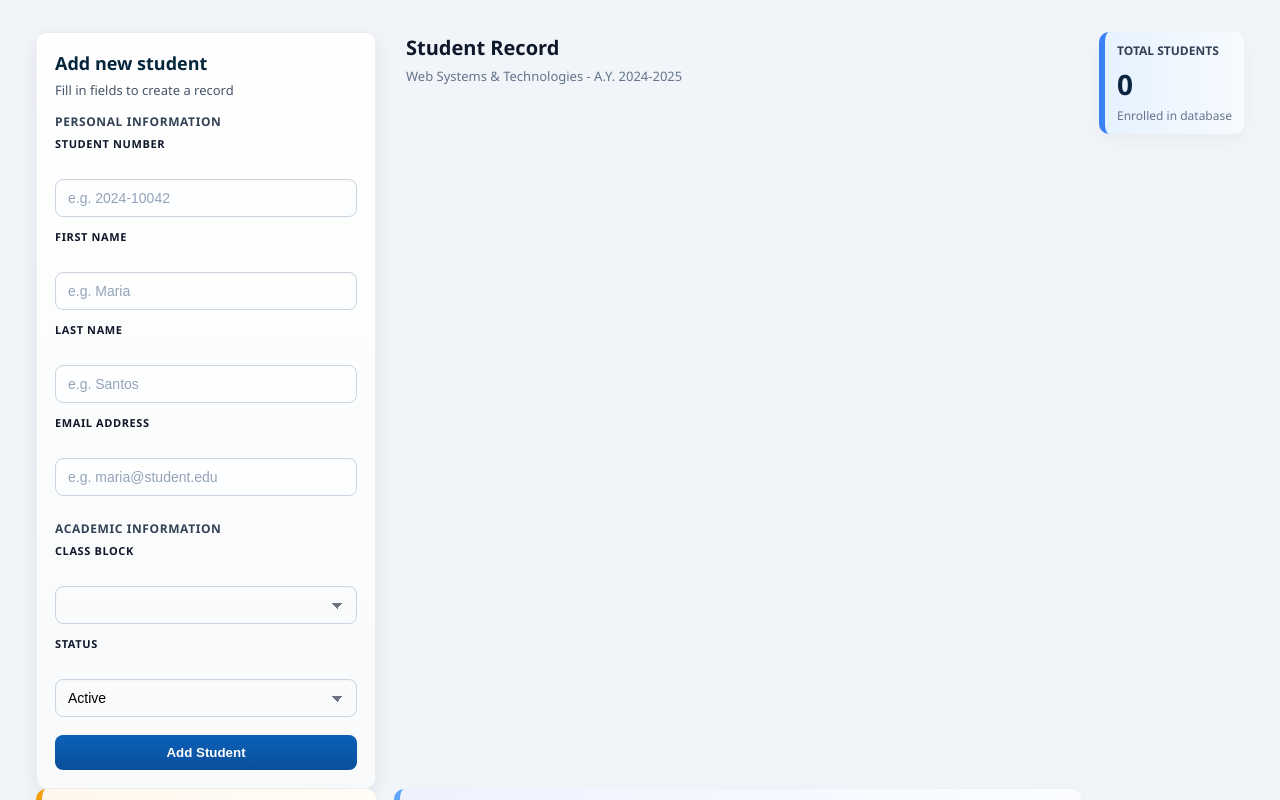
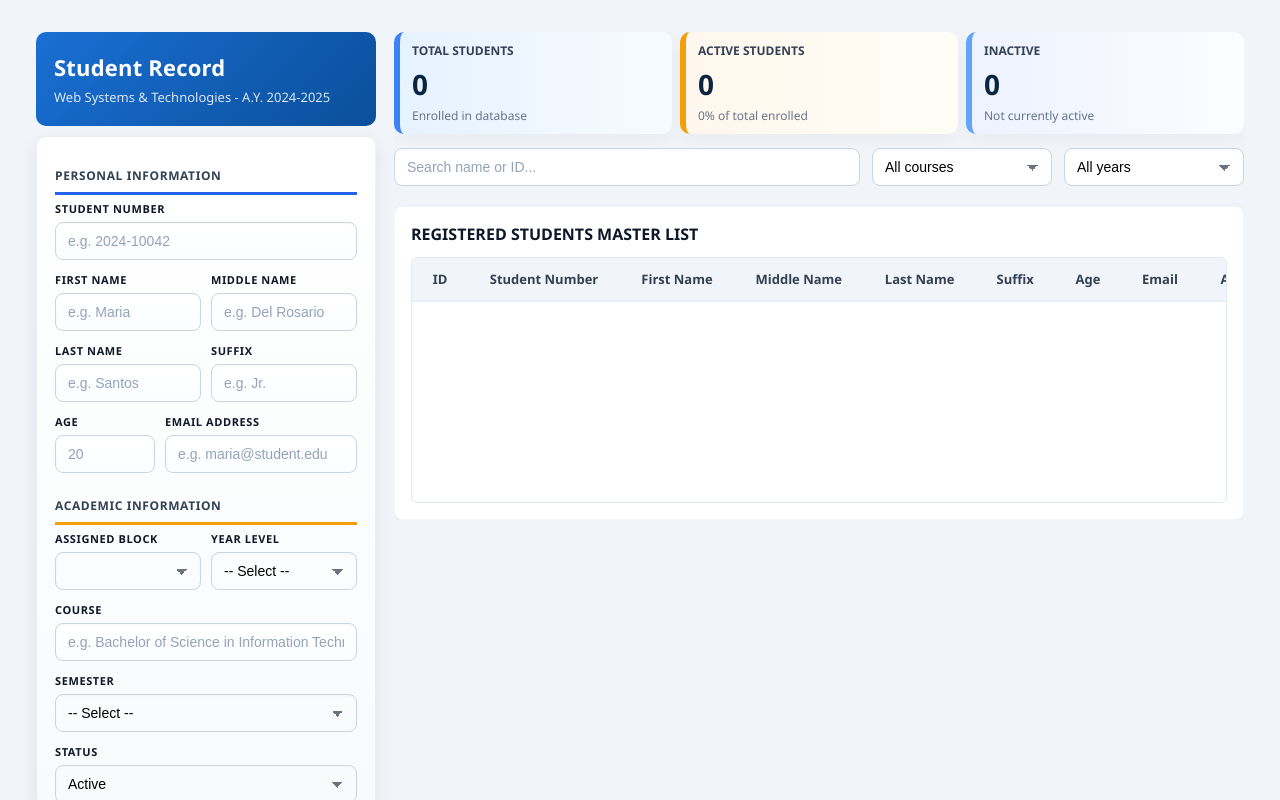
Before and after one commit to kyrioooos/websys, a website: page index.html in a window 1280 px wide. Drawn offline with Linux system fonts and the light colour scheme; no server answers.

Commit message:
Update index.html

```diff
--- a/index.html
+++ b/index.html
@@ -8,81 +8,150 @@
 </head>
 <body>
     <div class="container">
-        <div class="box-container">
-            <form id="studentForm">
-                <h1>Add new student</h1>
-                <p>Fill in fields to create a record</p>
 
-                <h2>PERSONAL INFORMATION</h2>
-                <label for="studentNum">STUDENT NUMBER</label><br>
-                <input type="text" id="studentNum" name="studentNum" placeholder="e.g. 2024-10042" required><br>
+        <div class="box-container-wrapper">
 
-                <label for="fn">FIRST NAME</label><br>
-                <input type="text" id="fn" name="fn" placeholder="e.g. Maria" required><br>
-
-                <label for="ln">LAST NAME</label><br>
-                <input type="text" id="ln" name="ln" placeholder="e.g. Santos" required><br>
-
-                <label for="mail">EMAIL ADDRESS</label><br>
-                <input type="email" id="mail" name="mail" placeholder="e.g. maria@student.edu" required><br>
-
-                <h2>ACADEMIC INFORMATION</h2>
-                <label for="blockId">CLASS BLOCK</label><br>
-                <select name="blockId" id="blockId" required></select><br>
-
-                <label for="status">STATUS</label><br>
-                <select name="status" id="status" required>
-                    <option value="Active">Active</option>
-                    <option value="Inactive">Inactive</option>
-                </select><br>
-
-                <button type="submit">Add Student</button>
-            </form>
-        </div>
-
-        <div class="header">
+            <div class="title-box">
                 <h1>Student Record</h1>
                 <p>Web Systems & Technologies - A.Y. 2024-2025</p>
             </div>
 
+            <form id="studentForm">
+                <div class="box-container">
+
+                    <h2 class="section-personal">PERSONAL INFORMATION</h2>
+
+                    <label for="studentNum">STUDENT NUMBER</label>
+                    <input type="text" id="studentNum" name="studentNum" placeholder="e.g. 2024-10042" required>
+
+                    <div class="form-row">
+                        <div class="col">
+                            <label for="fn">FIRST NAME</label>
+                            <input type="text" id="fn" name="fn" placeholder="e.g. Maria" required>
+                        </div>
+                        <div class="col">
+                            <label for="mn">MIDDLE NAME</label>
+                            <input type="text" id="mn" name="mn" placeholder="e.g. Del Rosario">
+                        </div>
+                    </div>
+
+                    <div class="form-row">
+                        <div class="col">
+                            <label for="ln">LAST NAME</label>
+                            <input type="text" id="ln" name="ln" placeholder="e.g. Santos" required>
+                        </div>
+                        <div class="col">
+                            <label for="suffix">SUFFIX</label>
+                            <input type="text" id="suffix" name="suffix" placeholder="e.g. Jr.">
+                        </div>
+                    </div>
+
+                    <div class="form-row">
+                        <div class="col small">
+                            <label for="age">AGE</label>
+                            <input type="number" id="age" name="age" min="0" max="120" placeholder="20">
+                        </div>
+                        <div class="col">
+                            <label for="mail">EMAIL ADDRESS</label>
+                            <input type="email" id="mail" name="mail" placeholder="e.g. maria@student.edu" required>
+                        </div>
+                    </div>
+
+                    <h2 class="section-academic">ACADEMIC INFORMATION</h2>
+
+                    <div class="form-row">
+                        <div class="col">
+                            <label for="blockId">ASSIGNED BLOCK</label>
+                            <select name="blockId" id="blockId" required></select>
+                        </div>
+                        <div class="col">
+                            <label for="yearLevel">YEAR LEVEL</label>
+                            <select name="yearLevel" id="yearLevel" required>
+                                <option value="">-- Select --</option>
+                                <option value="1st Year">1st Year</option>
+                                <option value="2nd Year">2nd Year</option>
+                                <option value="3rd Year">3rd Year</option>
+                                <option value="4th Year">4th Year</option>
+                            </select>
+                        </div>
+                    </div>
+
+                    <label for="course">COURSE</label>
+                    <input type="text" id="course" name="course" placeholder="e.g. Bachelor of Science in Information Technology" required>
+
+                    <label for="semester">SEMESTER</label>
+                    <select name="semester" id="semester" required>
+                        <option value="">-- Select --</option>
+                        <option value="1st">1st Semester</option>
+                        <option value="2nd">2nd Semester</option>
+                    </select>
+
+                    <label for="status">STATUS</label>
+                    <select name="status" id="status" required>
+                        <option value="Active">Active</option>
+                        <option value="Inactive">Inactive</option>
+                    </select>
+
+                    <button type="submit">Add Student</button>
+                </div>
+            </form>
+        </div>
+
+        <div class="right-panel">
+
+            <div class="stats-row">
                 <div class="total">
                     <h1>TOTAL STUDENTS</h1>
                     <h2 id="statTotal">0</h2>
                     <p>Enrolled in database</p>
                 </div>
-
                 <div class="activestuds">
                     <h1>ACTIVE STUDENTS</h1>
                     <h2 id="statActive">0</h2>
                     <p id="statActivePct">0% of total enrolled</p>
                 </div>
-
                 <div class="inact">
                     <h1>INACTIVE</h1>
                     <h2 id="statInactive">0</h2>
                     <p>Not currently active</p>
                 </div>
+            </div>
 
-        <div class="student-table-container" style="grid-column: span 3; background: white; padding: 20px; border-radius: 8px; margin-top: 20px; box-shadow: 0 4px 6px rgba(0,0,0,0.05);">
-            <h2>Registered Students Master Roster</h2>
-            <table id="studentTable" style="width: 100%; border-collapse: collapse; margin-top: 15px; text-align: left;">
+            <div class="filters-bar">
+                <input id="searchBox" type="text" placeholder="Search name or ID...">
+                <select id="filterCourse"><option>All courses</option></select>
+                <select id="filterYear"><option>All years</option></select>
+            </div>
+
+            <div class="student-table-container">
+                <h2>REGISTERED STUDENTS MASTER LIST</h2>
+                <div class="table-scroll-area">
+                <table id="studentTable">
                     <thead>
-                    <tr style="background-color: #f4f6f9; border-bottom: 2px solid #eaeaea;">
-                        <th style="padding: 10px;">ID</th>
-                        <th style="padding: 10px;">Student Number</th>
-                        <th style="padding: 10px;">Full Name</th>
-                        <th style="padding: 10px;">Email</th>
-                        <th style="padding: 10px;">Assigned Block</th>
-                        <th style="padding: 10px;">Year Level</th>
-                        <th style="padding: 10px;">Semester</th>
-                        <th style="padding: 10px;">Status</th>
-                        <th style="padding: 10px;">Actions</th>
+                        <tr>
+                            <th>ID</th>
+                            <th>Student Number</th>
+                            <th>First Name</th>
+                            <th>Middle Name</th>
+                            <th>Last Name</th>
+                            <th>Suffix</th>
+                            <th>Age</th>
+                            <th>Email</th>
+                            <th>Assigned Block</th>
+                            <th>Course</th>
+                            <th>Year Level</th>
+                            <th>Semester</th>
+                            <th>Status</th>
+                            <th>Actions</th>
                         </tr>
                     </thead>
                     <tbody id="studentTableBody"></tbody>
                 </table>
                 </div>
             </div>
+        </div>
+
+    </div>
 
     <script src="script.js"></script>
 </body>
```
Lines whose indentation alone changed are shown as unchanged.
